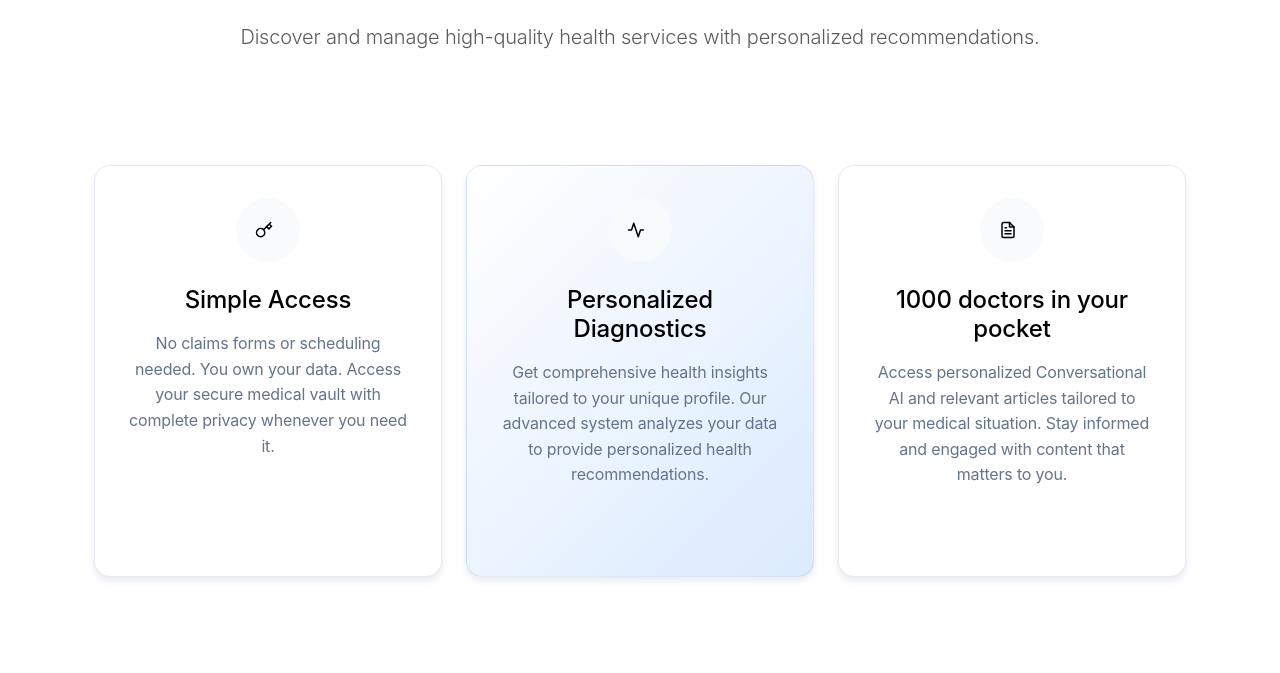
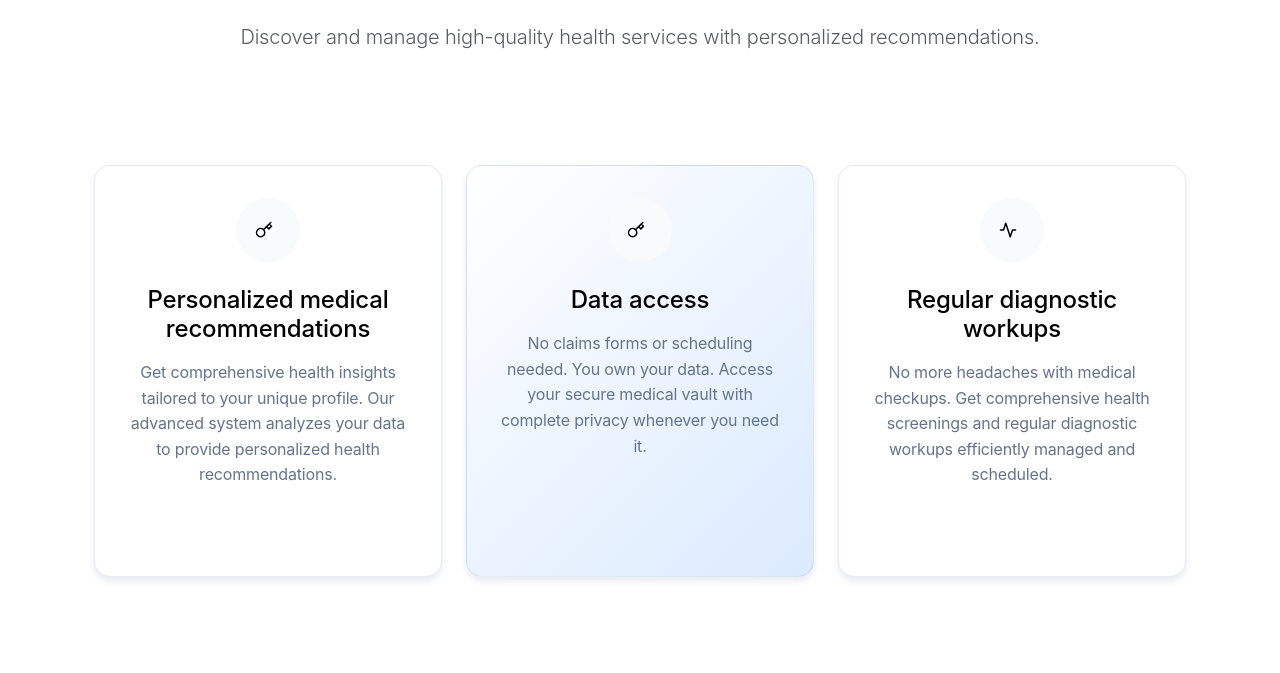
Before and after one commit to ariakerstein/pivot-health, a Flask app: page / in a window 1280 px wide. Shown: the part 265-938 px from the top of the page. Run offline with Flask 3, Linux system fonts and the light colour scheme.

Commit message:
Agent query: Please verify: 1. Three new module titles are showing correctly, 2. Copy for each module is appropriate and clear, 3. Icons and layout are properly aligned
Update homepage feature descriptions and icons.

Screenshot: https://storage.googleapis.com/screenshot-production-us-central1/06abb131-9504-4301-9196-ae4d9d3055b2/9781b487-de7a-4897-a146-c2b01abc7576.jpg

```diff
--- a/templates/index.html
+++ b/templates/index.html
@@ -15,30 +15,30 @@
                 <div class="icon-circle mb-4">
                     <i data-feather="key"></i>
                 </div>
-                <h3 class="h4 mb-3">Simple Access</h3>
+                <h3 class="h4 mb-3">Personalized medical recommendations</h3>
+                <p class="text-trust-gray mb-4">Get comprehensive health insights tailored to your unique profile. Our advanced system analyzes your data to provide personalized health recommendations.</p>
+            </div>
+        </div>
+
+        <!-- Data Access -->
+        <div class="col-lg-4 col-md-6">
+            <div class="feature-card text-center highlight">
+                <div class="icon-circle mb-4">
+                    <i data-feather="key"></i>
+                </div>
+                <h3 class="h4 mb-3">Data access</h3>
                 <p class="text-trust-gray mb-4">No claims forms or scheduling needed. You own your data. Access your secure medical vault with complete privacy whenever you need it.</p>
             </div>
         </div>
 
-        <!-- Personalized Diagnostics -->
+        <!-- Regular Diagnostic Workups -->
         <div class="col-lg-4 col-md-6">
-            <div class="feature-card text-center highlight">
+            <div class="feature-card text-center">
                 <div class="icon-circle mb-4">
                     <i data-feather="activity"></i>
                 </div>
-                <h3 class="h4 mb-3">Personalized Diagnostics</h3>
-                <p class="text-trust-gray mb-4">Get comprehensive health insights tailored to your unique profile. Our advanced system analyzes your data to provide personalized health recommendations.</p>
-            </div>
-        </div>
-
-        <!-- Paperless Experience -->
-        <div class="col-lg-4 col-md-6">
-            <div class="feature-card text-center">
-                <div class="icon-circle mb-4">
-                    <i data-feather="file-text"></i>
-                </div>
-                <h3 class="h4 mb-3">1000 doctors in your pocket</h3>
-                <p class="text-trust-gray mb-4">Access personalized Conversational AI and relevant articles tailored to your medical situation. Stay informed and engaged with content that matters to you.</p>
+                <h3 class="h4 mb-3">Regular diagnostic workups</h3>
+                <p class="text-trust-gray mb-4">No more headaches with medical checkups. Get comprehensive health screenings and regular diagnostic workups efficiently managed and scheduled.</p>
             </div>
         </div>
     </div>
```
